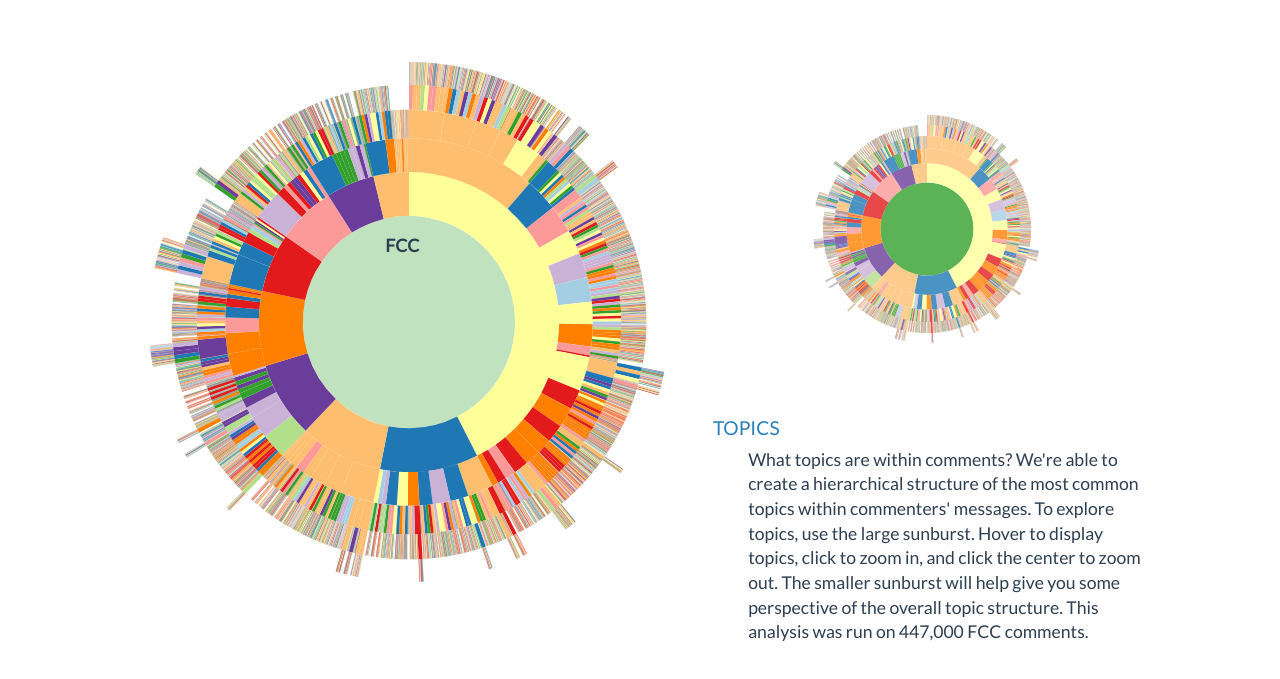
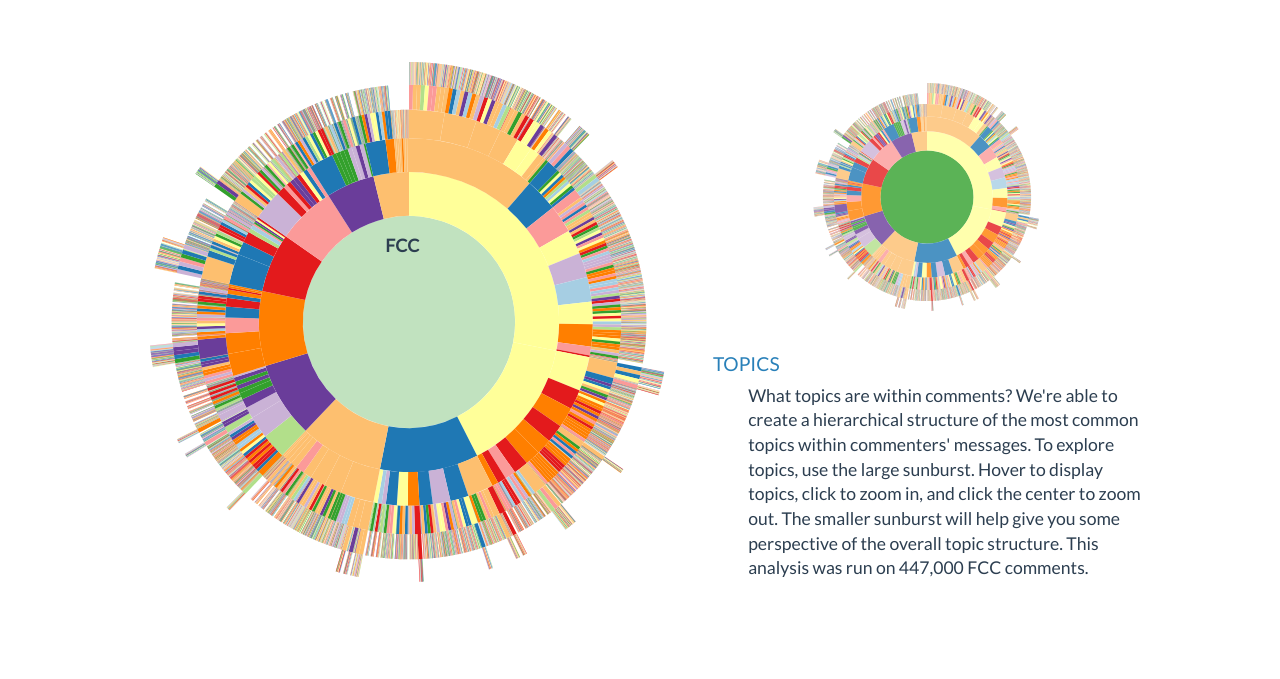
Before and after one commit to mlvl/fcc-comments, a website: page index.html in a window 1280 px wide. Shown: the part 109-788 px from the top of the page. Drawn offline with Linux system fonts and the light colour scheme.

Commit message:
Small layout adjustments

```diff
--- a/app/css/app.css
+++ b/app/css/app.css
@@ -58,7 +58,7 @@
         display: block;
         padding: 1em .5em .5em 1em;
         text-align: left;
-        margin-top: 3em;
+        margin-top: 1em;
     }
     .display-header-mobile {
         display: none;
@@ -102,7 +102,7 @@
 #viz-right-panel {
     display: inline-block;
     vertical-align: top;
-    padding-top: 7em;
+    padding-top: 5em;
 }
 
 @media (min-width: 990px) {
--- a/app/js/controllers.js
+++ b/app/js/controllers.js
@@ -45,6 +45,7 @@
       };
       $scope.assignColors(root);
       $scope.fccdata = root;
+      $scope.loadCompleted = true;
     }).
     error(function(data, status, headers, config) {
       console.log("Error loading data!" + status);
--- a/app/views/fcc.html
+++ b/app/views/fcc.html
@@ -25,7 +25,7 @@
 
 
 
-<div class="panel">
+<div class="panel" ng-if="loadCompleted">
     <div class="display-header-mobile">
         <span class="display-title">Topics</span>
         <span class="section-description">What topics are within comments? We're able to create a hierarchical structure of the most common topics within commenters' messages. To explore topics, use the large sunburst. Hover to display topics, click to zoom in, and click the center to zoom out. The smaller sunburst will help give you some perspective of the overall topic structure. This analysis was run on 447,000 FCC comments.</span>
```
